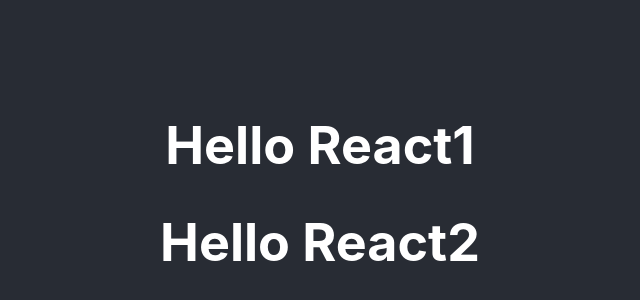
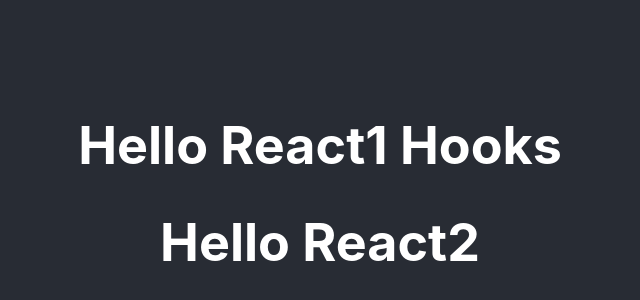
Before and after one commit to waaawoo/react-basic, a React (Create React App) app: page / in a window 1280 px wide. Shown: the part 206-506 px from the top of the page, without its empty margins (320-960 px from the left). Built offline with nearby package versions, Linux system fonts and the light colour scheme.

Commit message:
propsの使い方

```diff
--- a/src/App.js
+++ b/src/App.js
@@ -1,12 +1,16 @@
 import logo from './logo.svg';
 import './App.css';
+
+// コンポーネントインポート
 import Basic1 from "./components/Basic1"
 
 function App() {
   return (
     <div className="App">
       <header className="App-header">
-        <Basic1></Basic1>
+
+        {/* コンポーネント呼び出し name= 子コンポーネントへデータを渡す */}
+        <Basic1 name="Hooks" />
       </header>
     </div>
   );
--- a/src/components/Basic1.js
+++ b/src/components/Basic1.js
@@ -2,10 +2,13 @@
 import React from 'react'
 
 // Functionコンポーネンtの(reactではClassコンポーネントは基本使わない)
-const Basic1 = () => {
+// 親からのデータを受け取る際は引数へpropsを記載
+const Basic1 = (props) => {
   return (
     <div>
-      <h1>Hello React1</h1>
+
+      {/* 引数で受け取ったpropsの変数を指定して表示する */}
+      <h1>Hello React1 {props.name}  </h1>
       <h1>Hello React2</h1>
     </div>
   )
```
